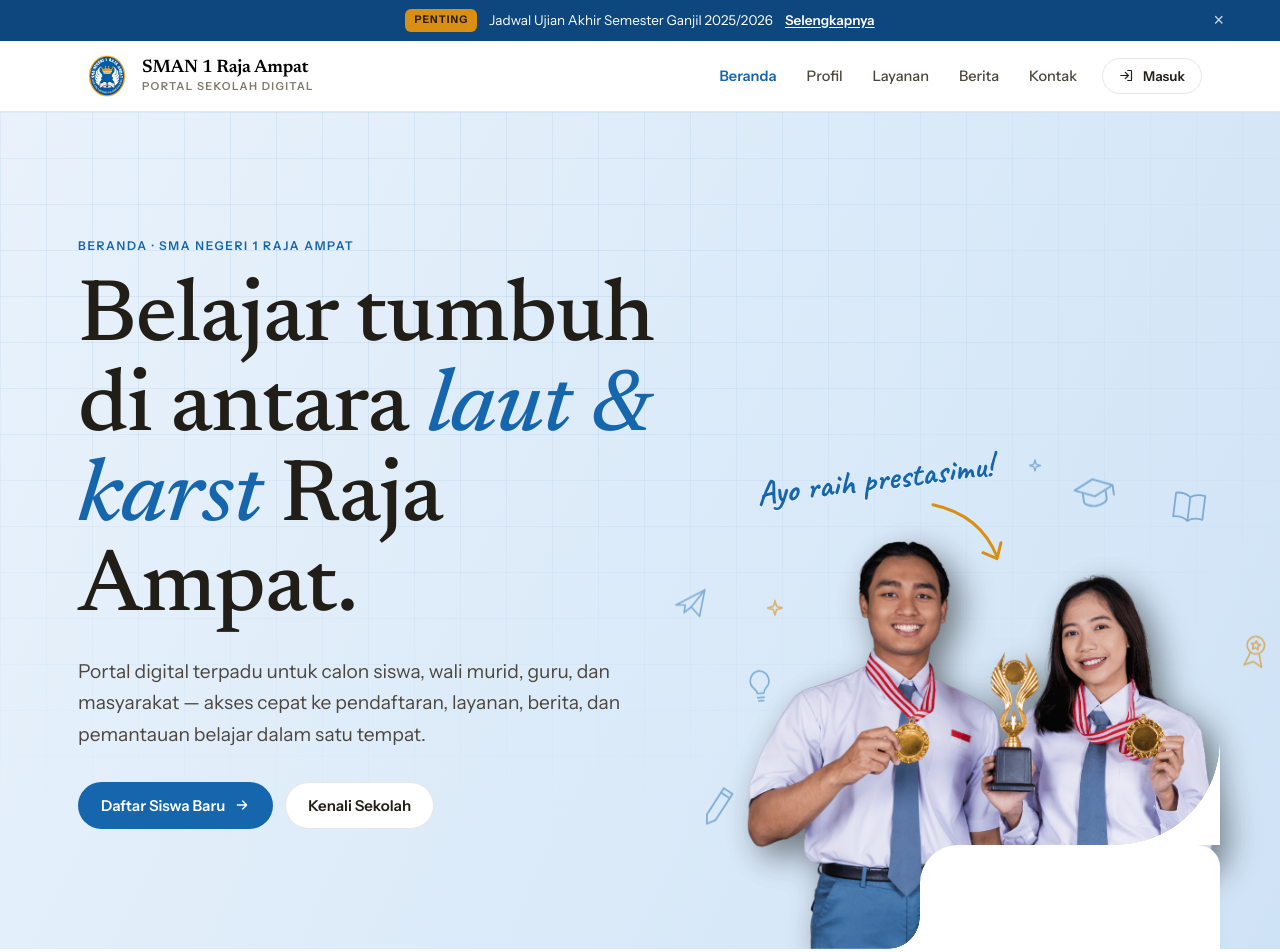
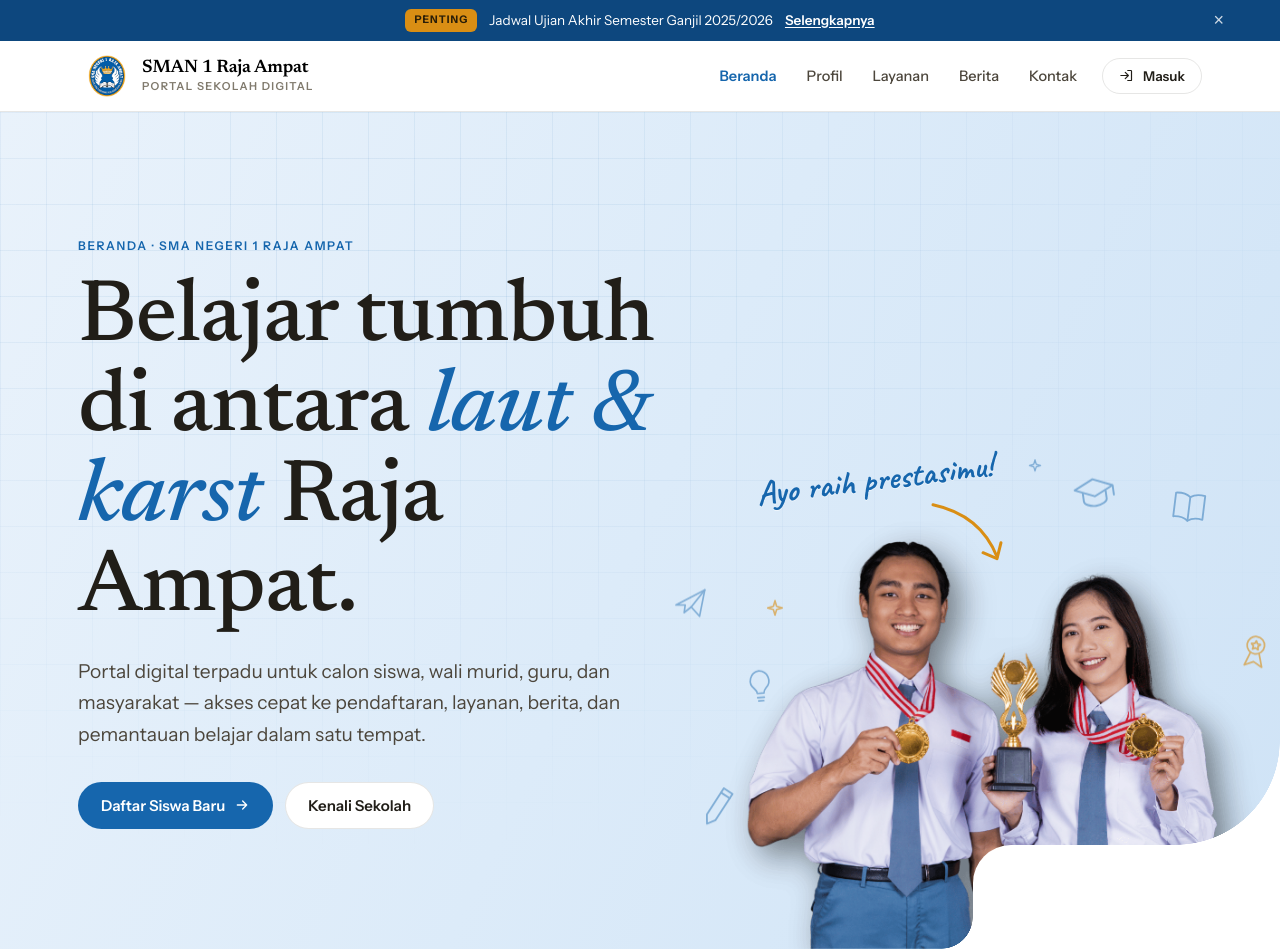
Before and after one commit to yudventure/sman1rajaampat, a React (Vite) app: page / in a window 1280 px wide. Shown: the top 952 px of the page. Built offline with nearby package versions, Linux system fonts and the light colour scheme.

Commit message:
Revert "Align hero social panel with the header "Masuk" button"
This reverts commit 1b71645e549b44de5275dd422e49f6412f85b704.

```diff
--- a/src/styles/global.css
+++ b/src/styles/global.css
@@ -63,7 +63,7 @@ p{margin:0}
 .ssoc{width:44px;height:44px;border-radius:50%;background:var(--sea);border:1px solid var(--sea);display:flex;align-items:center;justify-content:center;color:#fff;transition:.16s}
 .ssoc:hover{background:var(--seadeep);color:#fff;border-color:var(--seadeep)}
 /* hero */
-.hero{position:relative;overflow:hidden;background:linear-gradient(115deg,#e9f2fb 0%,#dcebf9 50%,#cfe3f6 100%);min-height:max(600px,calc(min(68vw,1240px)*.5625 + 24px));--edge:max(28px,calc(50vw - 562px));--nr:calc(var(--edge) - 18px);--notchw:300px}
+.hero{position:relative;overflow:hidden;background:linear-gradient(115deg,#e9f2fb 0%,#dcebf9 50%,#cfe3f6 100%);min-height:max(600px,calc(min(68vw,1240px)*.5625 + 24px))}
 .herogrid{position:absolute;inset:0;background-image:linear-gradient(rgba(22,102,173,.09) 1px,transparent 1px),linear-gradient(90deg,rgba(22,102,173,.09) 1px,transparent 1px);background-size:46px 46px;-webkit-mask-image:radial-gradient(125% 95% at 28% 18%,#000 0,rgba(0,0,0,.35) 45%,transparent 75%);mask-image:radial-gradient(125% 95% at 28% 18%,#000 0,rgba(0,0,0,.35) 45%,transparent 75%);pointer-events:none;z-index:0}
 .hand{position:absolute;z-index:3;pointer-events:none;font-family:'Caveat',cursive;font-weight:700;color:var(--sea);line-height:.98;animation:handIn .8s cubic-bezier(.34,1.56,.64,1) .75s both,drift 5s ease-in-out 1.7s infinite}
 .doodwrap{position:absolute;right:0;bottom:0;width:min(68%,1240px);aspect-ratio:16/9;pointer-events:none;z-index:1;animation:fadeIn 1.4s .5s both}
@@ -84,12 +84,12 @@ p{margin:0}
 .hand-arrow{position:absolute;color:var(--gold)}
 @media(max-width:1100px){.doodwrap,.handwrap{display:none}}
 @media(max-width:960px){.lay-dood{display:none}}
-.hero-notch{position:absolute;right:var(--nr);bottom:0;z-index:1;width:var(--notchw);height:104px;background:var(--paper);border-top-left-radius:38px;border-top-right-radius:22px;pointer-events:none}
-.hero-soc{position:absolute;right:var(--edge);left:auto;bottom:13px;z-index:4;display:flex;flex-direction:column;align-items:flex-end;gap:7px;animation:rvIn .7s cubic-bezier(.2,.7,.3,1) .55s both}
-.hero-soc-t{font-size:12.5px;font-weight:700;letter-spacing:.04em;color:var(--seadeep);align-self:center;margin-right:0}
+.hero-notch{position:absolute;right:0;bottom:0;z-index:1;width:max(24%,300px);height:104px;background:var(--paper);border-top-left-radius:38px;pointer-events:none}
+.hero-soc{position:absolute;left:calc(100% - max(24%,300px) + 30px);bottom:13px;z-index:4;display:flex;flex-direction:column;align-items:center;gap:7px;animation:rvIn .7s cubic-bezier(.2,.7,.3,1) .55s both}
+.hero-soc-t{font-size:12.5px;font-weight:700;letter-spacing:.04em;color:var(--seadeep)}
 .hero-soc .ssoc{width:52px;height:52px}
-.hero-notch-r{position:absolute;right:var(--nr);bottom:104px;z-index:1;width:104px;height:104px;background:radial-gradient(circle at 0 0,rgba(0,0,0,0) 103.5px,var(--paper) 104px);pointer-events:none}
-.hero-notch-l{position:absolute;right:calc(var(--nr) + var(--notchw));bottom:0;z-index:1;width:32px;height:32px;background:radial-gradient(circle at 0 0,rgba(0,0,0,0) 31.5px,var(--paper) 32px);pointer-events:none}
+.hero-notch-r{position:absolute;right:0;bottom:104px;z-index:1;width:104px;height:104px;background:radial-gradient(circle at 0 0,rgba(0,0,0,0) 103.5px,var(--paper) 104px);pointer-events:none}
+.hero-notch-l{position:absolute;right:max(24%,300px);bottom:0;z-index:1;width:32px;height:32px;background:radial-gradient(circle at 0 0,rgba(0,0,0,0) 31.5px,var(--paper) 32px);pointer-events:none}
 .heroscene{position:absolute;inset:0 0 0 auto;width:68%;max-width:1240px;background-repeat:no-repeat;background-position:right bottom;background-size:contain;pointer-events:none;animation:heroImg .9s cubic-bezier(.2,.7,.3,1) .15s both}
 @media(max-width:820px){
 .hero{display:flex;flex-direction:column;min-height:auto}
```
